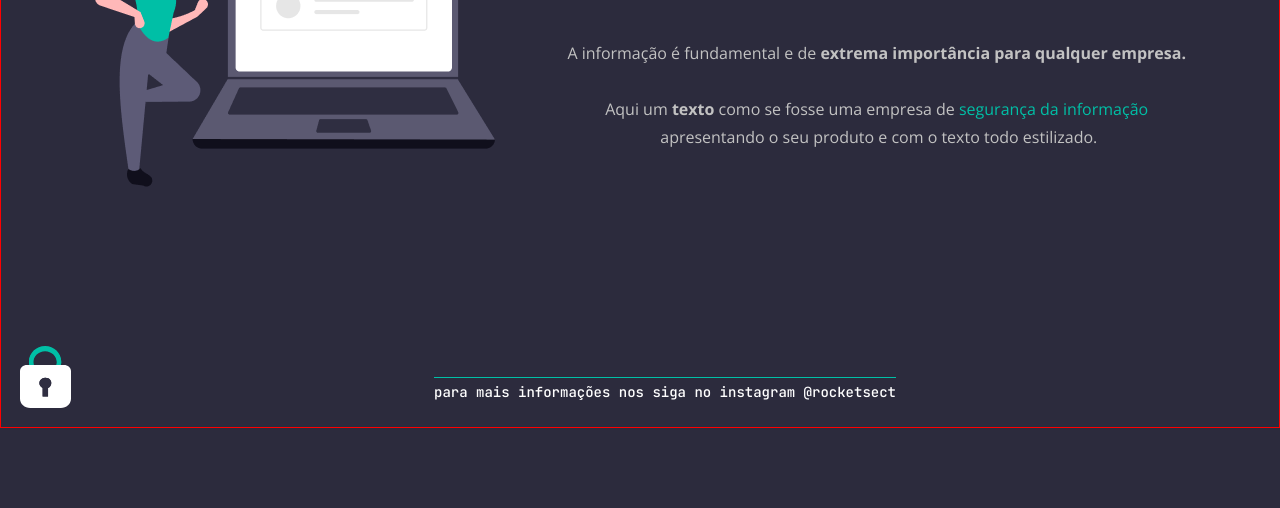
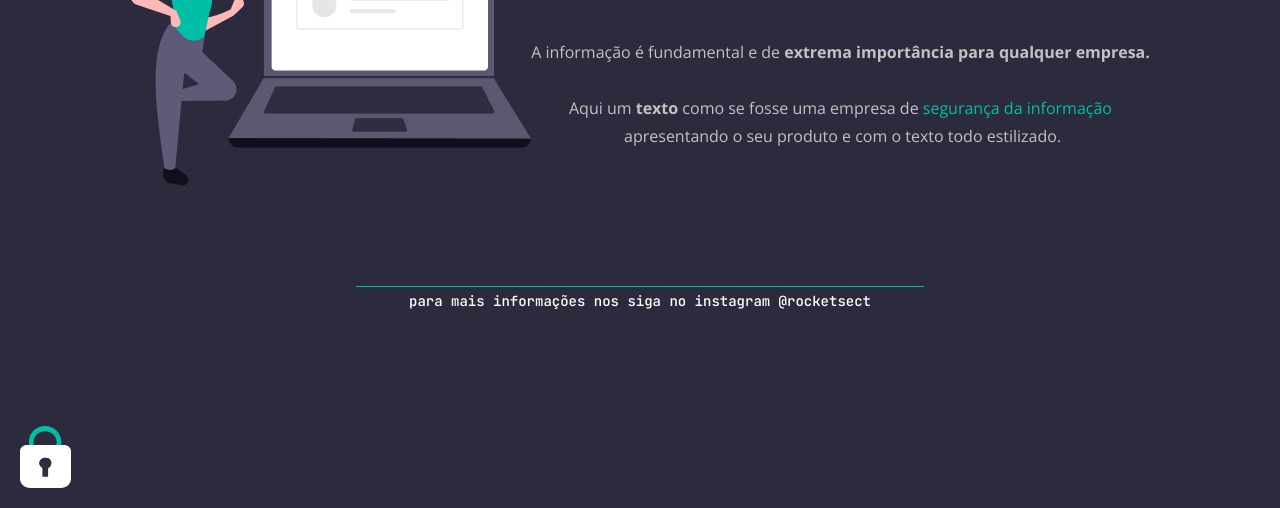
Before and after one commit to cientistajunior/stage_02_recriando_layout_explorer_rocketseat, a plain HTML site: page index.html in a window 1280 px wide. Shown: the part 292-800 px from the top of the page. Drawn offline with nearby package versions, Linux system fonts and the light colour scheme.

Commit message:
fix layout

```diff
--- a/index.html
+++ b/index.html
@@ -46,7 +46,10 @@
 			</section>
 		</main>
 		<footer>
-			para mais informações nos siga no instagram <a href="www.instagran.com.br">@rocketsect</a>
+			<div class="line"></div>
+			<div>
+				para mais informações nos siga no instagram <a href="www.instagran.com.br">@rocketsect</a>
+			</div>
 		</footer>
 	</div>
 	<img class="cadeado" src="./images/padlock.svg" alt="cadeado">
--- a/style.css
+++ b/style.css
@@ -4,18 +4,18 @@
   box-sizing: border-box;
 }
 
-.page {
+body {
+  display: flex;
+  flex-direction: row;
   margin: 0 auto;
-}
-
-body {
-	border: 1px solid red;
   background: #2c2b3d;
 
   width: 1280px;
   height: 720px;
+}
 
-
+.page {
+  margin: 0 auto;
 }
 
 nav {
@@ -34,7 +34,7 @@ nav ul {
   font-weight: medium;
 }
 
-nav ul li+li {
+nav ul li + li {
   margin-left: 64px;
 }
 
@@ -64,11 +64,9 @@ main section {
 }
 
 h1 {
-
-
   gap: 59px;
 
-	font-family: 'JetBrains Mono';
+  font-family: "JetBrains Mono";
   font-style: normal;
   font-weight: 700;
   font-size: 36px;
@@ -81,13 +79,12 @@ h1 {
 
 main section p {
   text-align: center;
-	color: #C2C2C2;
+  color: #c2c2c2;
 }
 
 section p {
-
   margin-top: 59px;
-	font-family: 'Open Sans';
+  font-family: "Open Sans";
   font-style: normal;
   font-weight: 400;
   font-size: 16px;
@@ -95,7 +92,7 @@ section p {
 
   text-align: center;
 
-	color: #C2C2C2;
+  color: #c2c2c2;
 
   mix-blend-mode: normal;
 }
@@ -105,30 +102,18 @@ main section h1 {
 }
 
 section span {
-	color: #00BFA6;
+  color: #00bfa6;
 }
 
 footer {
-	position: absolute;
-	width: 462px;
-	height: 28px;
-	left: 434px;
-	top: 669px;
-
-	font-family: 'JetBrains Mono', monospace;
+  font-family: "JetBrains Mono", monospace;
   font-style: normal;
   font-weight: 500;
   font-size: 14px;
   line-height: 28px;
-
-	margin-bottom: 20px;
-
   text-align: center;
-
   color: #ffffff;
-
-	border-top: 1px solid #00BFA6;
-
+  width: 0 auto;
 }
 
 footer a {
@@ -137,11 +122,18 @@ footer a {
   text-decoration: none;
 }
 
+.line {
+  margin: 0 auto;
+  width: 568px;
+  border-top: 1px solid #00bfa6;
+}
+
 .cadeado {
+  position: absolute;
   width: 51px;
   height: 62px;
 
-	position:absolute;
-	left: 20px;
-	top: 638px;
+  left: 0;
+  bottom: 0;
+  margin: 20px;
 }
```
Lines whose indentation alone changed are shown as unchanged.
